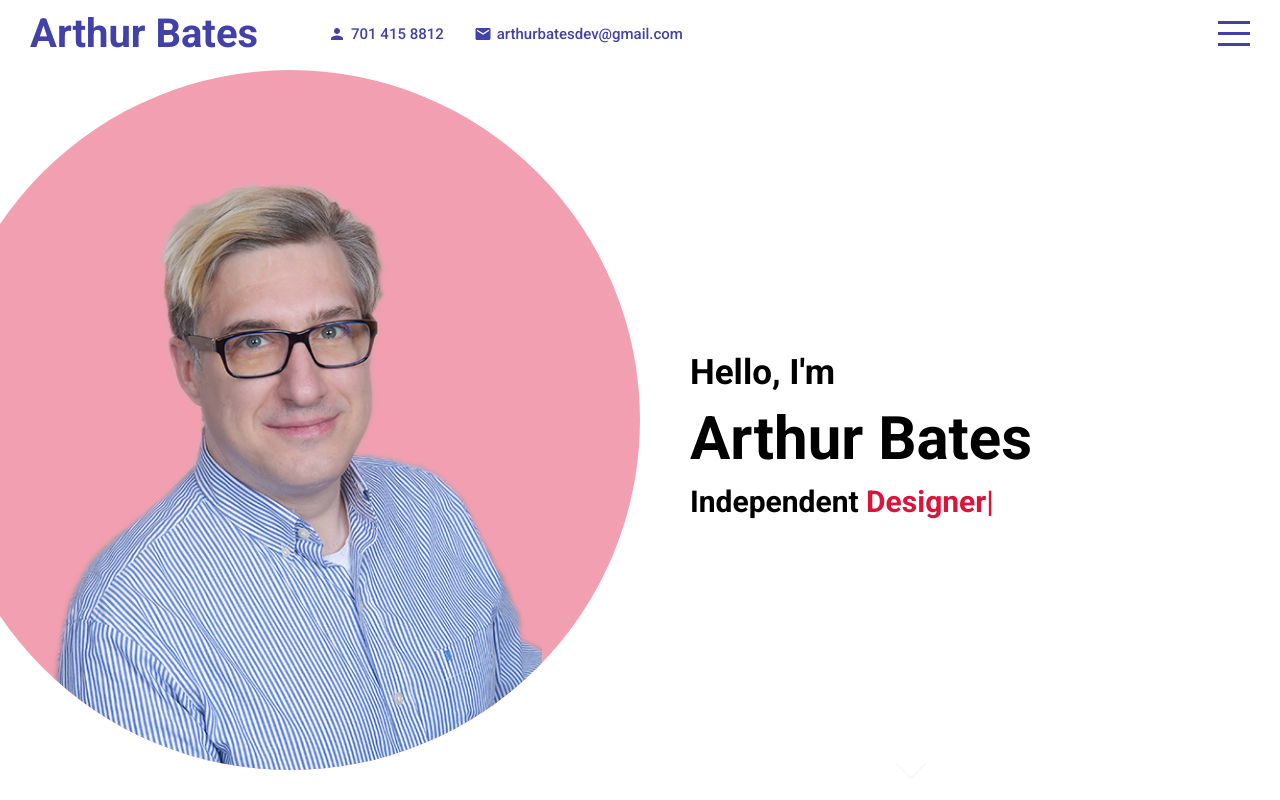
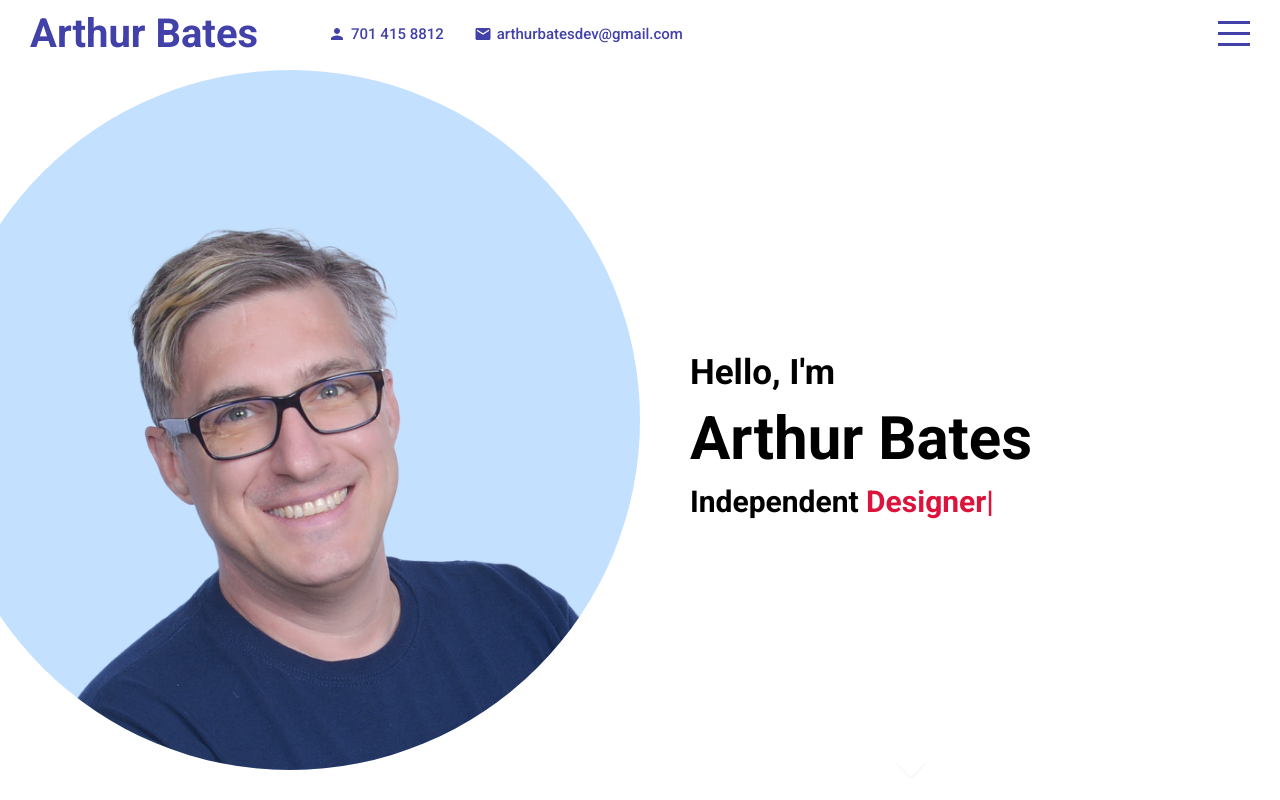
Before and after one commit to artbat6/AB-react-portfolio, a React (Create React App) app: page / in a window 1280 px wide. Built offline with nearby package versions, Linux system fonts and the light colour scheme.

Commit message:
replaced my image/adjusted category titles

```diff
--- a/src/components/intro/Intro.jsx
+++ b/src/components/intro/Intro.jsx
@@ -18,7 +18,7 @@ export default function Intro() {
     <div className="intro" id="intro">
       <div className="left">
         <div className="imgContainer">
-          <img src="assets/arthur.png" alt="Arthur" />
+          <img src="assets/arthur-2.png" alt="Arthur" />
         </div>
       </div>
       <div className="right">
--- a/src/components/intro/intro.scss
+++ b/src/components/intro/intro.scss
@@ -16,7 +16,7 @@
     .imgContainer {
       width: 700px;
       height: 700px;
-      background-color: rgb(242, 160, 177);
+      background-color: rgb(195, 224, 254);
       border-radius: 50%;
       display: flex;
       align-items: flex-end;
--- a/src/components/portfolio/Portfolio.jsx
+++ b/src/components/portfolio/Portfolio.jsx
@@ -15,15 +15,15 @@ export default function Portfolio() {
   const list = [
     {
       id: "featured",
-      title: "Featured",
+      title: "Group Projects",
     },
     {
       id: "web",
-      title: "Web App",
+      title: "Guided by Academia",
     },
     {
       id: "mobile",
-      title: "Mobile App",
+      title: "Tutorials",
     },
     {
       id: "design",
@@ -59,7 +59,7 @@ export default function Portfolio() {
 
   return (
     <div className="portfolio" id="portfolio">
-      <h1>Portfolio</h1>
+      <h1>My Portfolio</h1>
       <ul>
         {list.map((item) => (
           <PortfolioList
--- a/src/components/works/works.scss
+++ b/src/components/works/works.scss
@@ -1,7 +1,7 @@
 @import "../../global.scss";
 
 .works {
-  background-color: rgb(200, 48, 74);
+  background-color: rgb(255, 212, 250);
   display: flex;
   align-items: center;
   justify-content: center;
```
Also changed, not shown: public/assets/Arthur-2.png (added).
